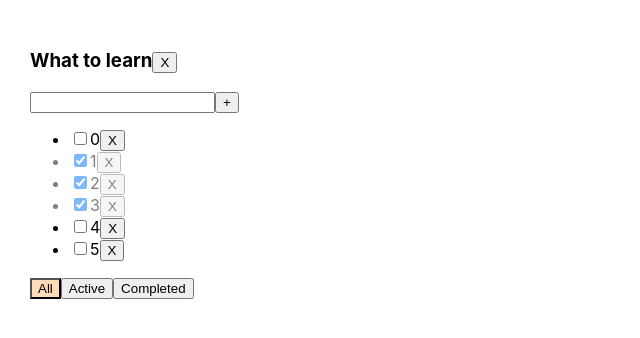
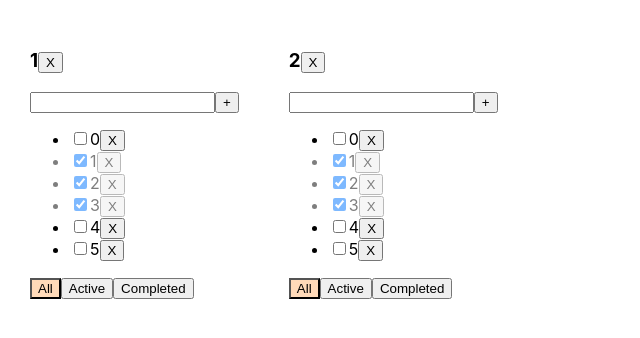
Before and after one commit to Ristretto1/inc_todolist_independent, a React (Create React App) app: page / in a window 1280 px wide. Shown: the top 338 px of the page, without its empty margins (0-640 px from the left). Built offline with nearby package versions, Linux system fonts and the light colour scheme.

Commit message:
add mapping tdl

```diff
--- a/src/App.tsx
+++ b/src/App.tsx
@@ -1,13 +1,7 @@
 import React, {useState} from 'react';
 import './App.css';
-import {Button} from './components/Button';
-import {FilterBtnBlock} from './components/FilterBtnBlock/FilterBtnBlock';
-import {TasksList} from './components/TasksList/TasksList';
-import {InputBlock} from './components/InputBlock/InputBlock';
-import {TdlTitleBlock} from './components/TdlTitleBlock';
 import {v1} from 'uuid';
 import {Todolist} from './components/Todolist';
-import set = Reflect.set;
 
 export type TaskType = {
     id: string,
@@ -16,6 +10,12 @@ export type TaskType = {
 }
 
 export type FilterType = 'all' | 'active' | 'completed'
+
+export type TodolistType = {
+    id: string
+    title: string
+    filter: FilterType
+}
 
 function App() {
 
@@ -28,11 +28,13 @@ function App() {
         {id: v1(), task: '5', isDone: false},
     ])
 
-    const [filter, setFilter] = useState<FilterType>('all')
-    let filteredTasks = tasks
-    if (filter === 'completed') filteredTasks = tasks.filter(t => t.isDone)
-    if (filter === 'active') filteredTasks = tasks.filter(t => !t.isDone)
-    const filterSwitcher = (value: FilterType) => setFilter(value)
+    const [todolists, setTodolists] = useState<Array<TodolistType>>([
+        {id: v1(), title: '1', filter: 'all'},
+        {id: v1(), title: '2', filter: 'all'},
+    ])
+
+
+    const filterSwitcher = (tdlId: string, value: FilterType) => setTodolists(todolists.map(tdl => tdl.id === tdlId ? {...tdl, filter: value} : tdl))
 
     const removeTask = (taskId: string) => setTasks(tasks.filter(t => t.id !== taskId))
 
@@ -47,14 +49,24 @@ function App() {
 
     return (
         <div className="App">
+            {todolists.map(tdl => {
+                let filteredTasks = tasks
+                if (tdl.filter === 'completed') filteredTasks = tasks.filter(t => t.isDone)
+                if (tdl.filter === 'active') filteredTasks = tasks.filter(t => !t.isDone)
+                return (
                     <Todolist
+                        key={tdl.id}
+                        tdlId={tdl.id}
                         tasks={filteredTasks}
                         filterSwitcher={filterSwitcher}
                         removeTask={removeTask}
                         addTask={addTask}
                         checkboxStatusSwitcher={checkboxStatusSwitcher}
-                filter={filter}
+                        filter={tdl.filter}
+                        tdlTitle={tdl.title}
                     />
+                )
+            })}
         </div>
     );
 }
--- a/src/components/FilterBtnBlock/FilterBtnBlock.tsx
+++ b/src/components/FilterBtnBlock/FilterBtnBlock.tsx
@@ -4,13 +4,14 @@ import {FilterType} from '../../App';
 import s from './FilterBtnBlock.module.css'
 
 type FilterBtnBlockPropsType = {
-    filterSwitcher: (filter: FilterType) => void
+    filterSwitcher: (tdlId: string, filter: FilterType) => void
     filter: FilterType
+    tdlId: string
 }
 
-export const FilterBtnBlock: React.FC<FilterBtnBlockPropsType> = ({filterSwitcher, filter}) => {
+export const FilterBtnBlock: React.FC<FilterBtnBlockPropsType> = ({filterSwitcher, filter,tdlId}) => {
 
-    const onFilterBtnHandler = (filter: FilterType) => filterSwitcher(filter)
+    const onFilterBtnHandler = (filter: FilterType) => filterSwitcher(tdlId, filter)
 
     return (
         <div>
--- a/src/components/TdlTitleBlock.tsx
+++ b/src/components/TdlTitleBlock.tsx
@@ -2,13 +2,13 @@ import React from 'react';
 import {Button} from './Button';
 
 type TdlTitleBlockPropsType ={
-
+    title: string
 }
 
-export const TdlTitleBlock: React.FC<TdlTitleBlockPropsType> = ({}) => {
+export const TdlTitleBlock: React.FC<TdlTitleBlockPropsType> = ({title}) => {
     return (
         <h3>
-            What to learn
+            {title}
             <Button name={'X'} callback={() => {
             }}/>
         </h3>
--- a/src/components/Todolist.tsx
+++ b/src/components/Todolist.tsx
@@ -7,17 +7,21 @@ import {FilterType, TaskType} from '../App';
 
 type TodolistPropsType = {
     tasks: Array<TaskType>
-    filterSwitcher: (filter: FilterType) => void
+    filterSwitcher: (tdlId: string, filter: FilterType) => void
     removeTask: (id: string) => void
     addTask: (title: string) => void
     checkboxStatusSwitcher: (id: string, status: boolean) => void
     filter: FilterType
+    tdlTitle: string
+    tdlId: string
 }
 
-export const Todolist: React.FC<TodolistPropsType> = ({tasks, filterSwitcher, removeTask, addTask, checkboxStatusSwitcher, filter}) => {
+export const Todolist: React.FC<TodolistPropsType> = ({tasks, filterSwitcher, removeTask, addTask, checkboxStatusSwitcher, filter,tdlTitle, tdlId}) => {
     return (
         <div>
-            <TdlTitleBlock/>
+            <TdlTitleBlock
+            title={tdlTitle}
+            />
             <InputBlock
                 callback={addTask}
             />
@@ -29,6 +33,7 @@ export const Todolist: React.FC<TodolistPropsType> = ({tasks, filterSwitcher, re
             <FilterBtnBlock
                 filterSwitcher={filterSwitcher}
                 filter={filter}
+                tdlId={tdlId}
             />
         </div>
     );
```
Lines whose indentation alone changed are shown as unchanged.
